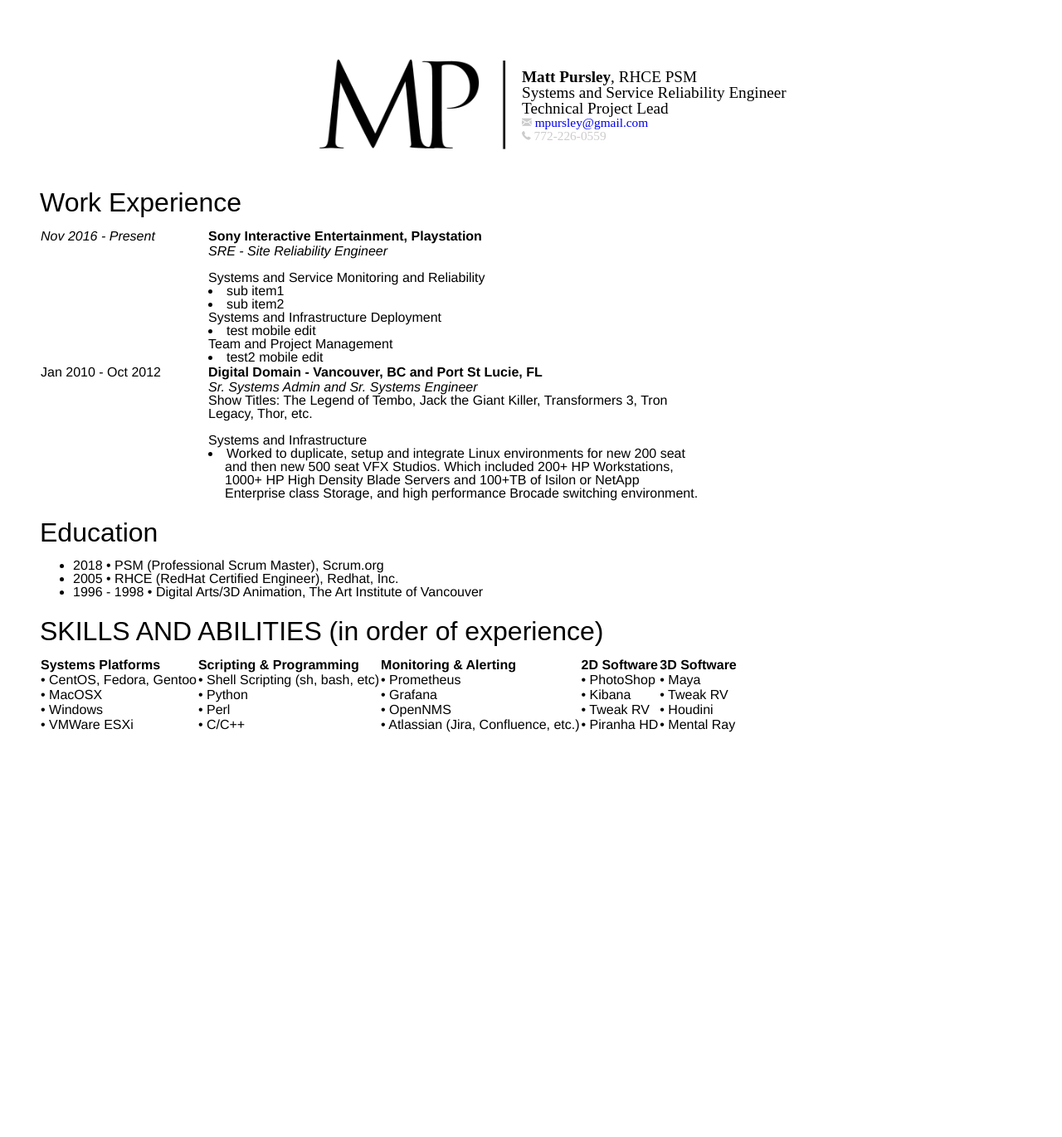
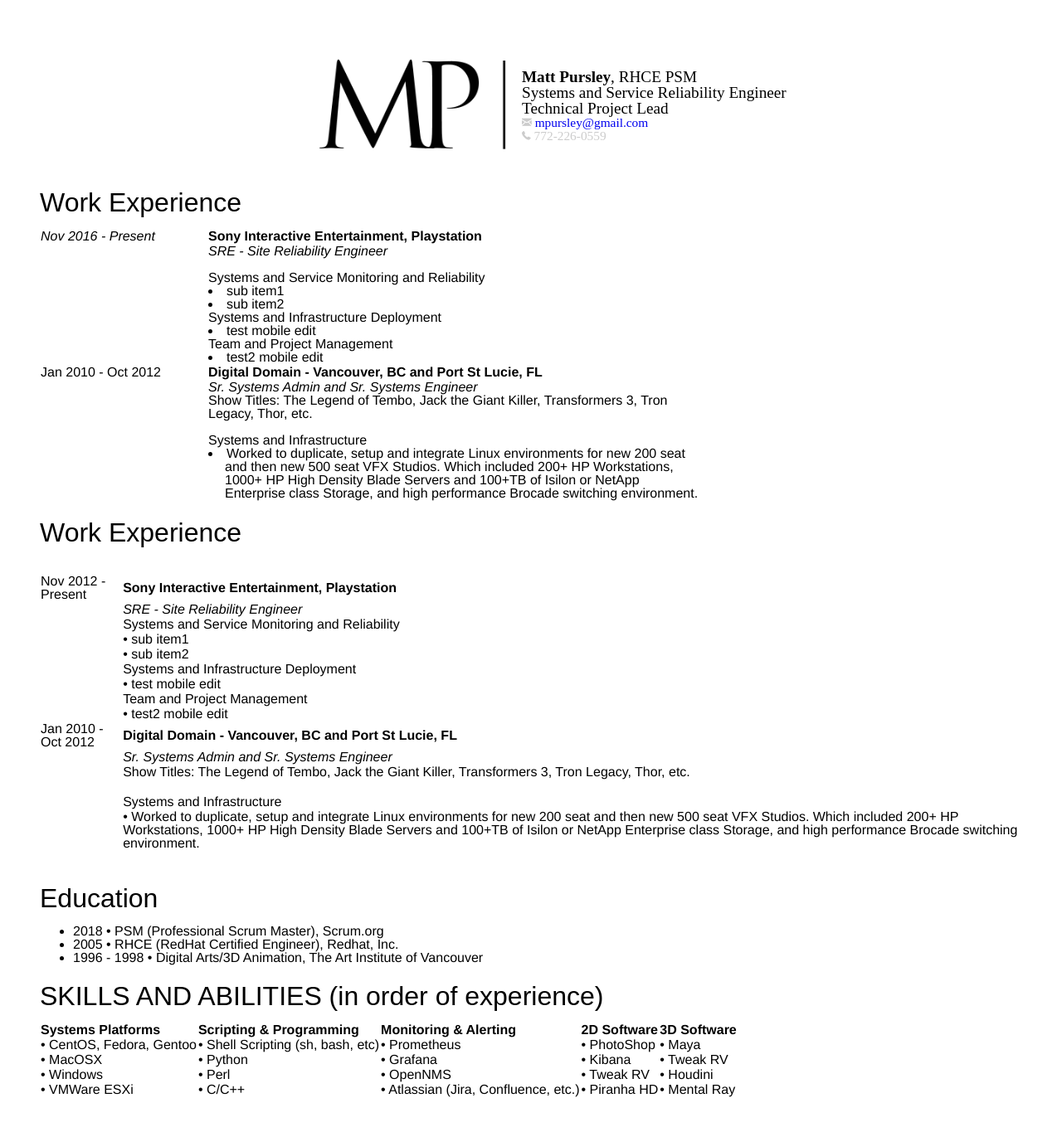
Before and after one commit to mpursley/mpursley.github.io, a Jekyll site: the page built from index_resume_short.md, in a window 1280 px wide. Shown: the whole page at 83% size. Built offline with Jekyll 4.4.1, drawn with Linux system fonts in a browser that asks for light colours; before the commit the page ends 931 px from its top, so only the background shows below that.

Commit message:
Update index_resume_short.md

```diff
--- a/index_resume_short.md
+++ b/index_resume_short.md
@@ -74,6 +74,30 @@
   </tr>
 </table>
 
+## Work Experience
+
+&nbsp;              | &nbsp;
+--------------------|--------------------------------------------
+Nov 2012 - Present  | <b>Sony Interactive Entertainment, Playstation</b>
+&nbsp;              | <i>SRE - Site Reliability Engineer</i>
+&nbsp;              | Systems and Service Monitoring and Reliability
+&nbsp;              | • sub item1
+&nbsp;              | • sub item2
+&nbsp;              | Systems and Infrastructure Deployment
+&nbsp;              | • test mobile edit
+&nbsp;              | Team and Project Management
+&nbsp;              | • test2 mobile edit
+Jan 2010 - Oct 2012 | <b>Digital Domain - Vancouver, BC and Port St Lucie, FL</b>
+&nbsp;              | <i>Sr. Systems Admin and Sr. Systems Engineer</i><br>
+&nbsp;              | Show Titles: The Legend of Tembo, Jack the Giant Killer, Transformers 3, Tron Legacy, Thor, etc.
+&nbsp;              |
+&nbsp;              | Systems and Infrastructure
+&nbsp;              |  • Worked to duplicate, setup and integrate Linux environments for new 200 seat and then new 500 seat VFX Studios. Which included 200+ HP Workstations, 1000+ HP High Density Blade Servers and 100+TB of Isilon or NetApp Enterprise class Storage, and high performance Brocade switching environment.
+&nbsp;              | &nbsp;
+
+
+
+
 
 ## Education
 
```
